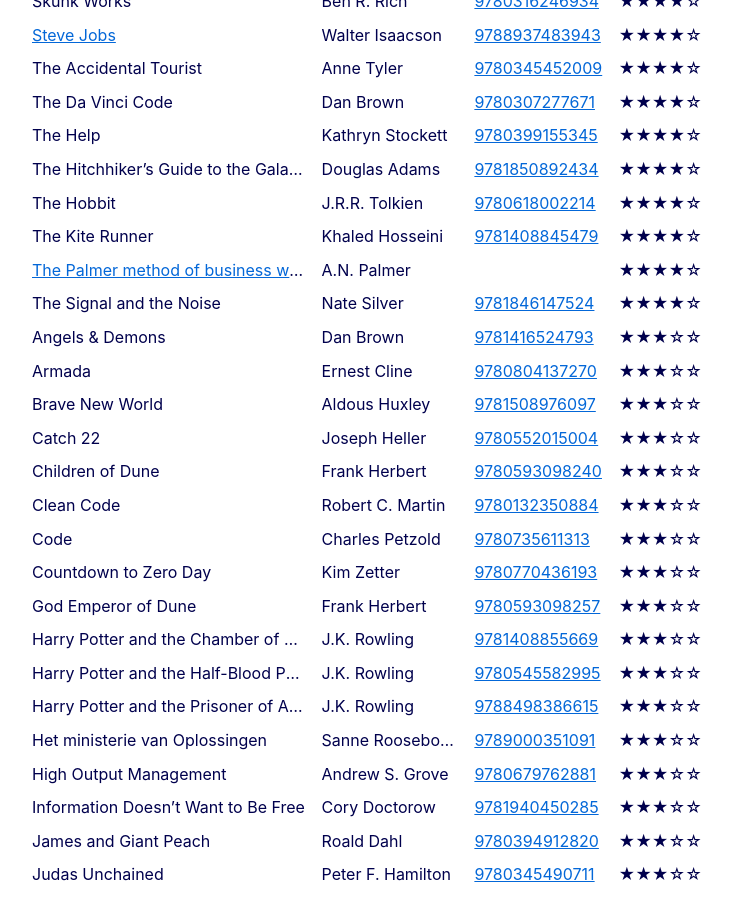
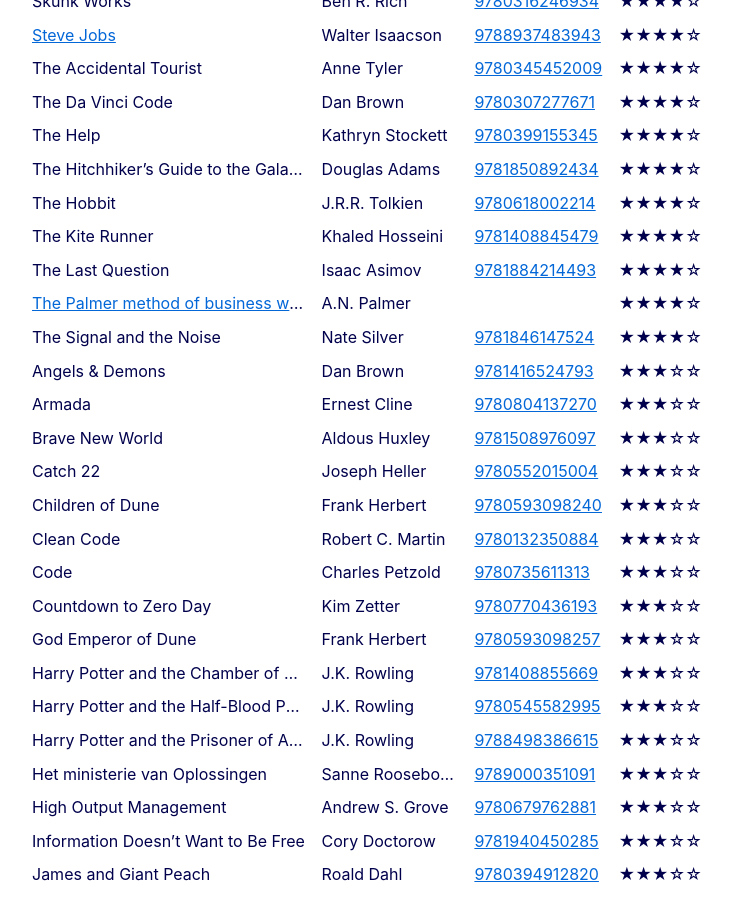
Before and after one commit to cimm/suffix, a Jekyll site: the page built from reading/index.html, in a window 1280 px wide and 900 px high, scrolled down 1548 px. Shown: the whole window, without its empty margins (273-1005 px from the left). Built offline with Jekyll 4.4.1, drawn with Linux system fonts in a browser that asks for light colours.

Commit message:
Add The Last Question by I. Asimov

```diff
--- a/_data/books.yml
+++ b/_data/books.yml
@@ -369,6 +369,10 @@
   author: "Khaled Hosseini"
   isbn13: 9781408845479
   rating: 4
+- name: "The Last Question"
+  author: "Isaac Asimov"
+  isbn13: 9781884214493
+  rating: 4
 - name: "The Martian"
   author: "Andy Weir"
   isbn13: 9780553418026
```
